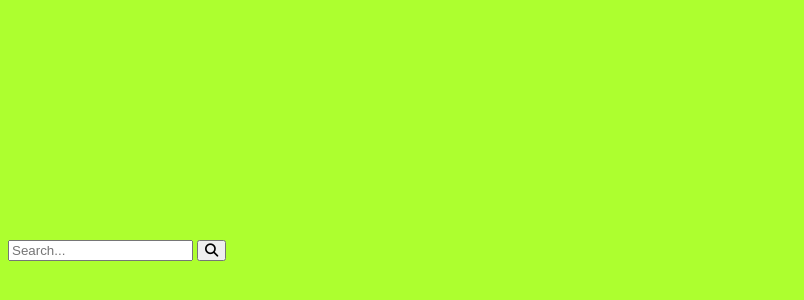
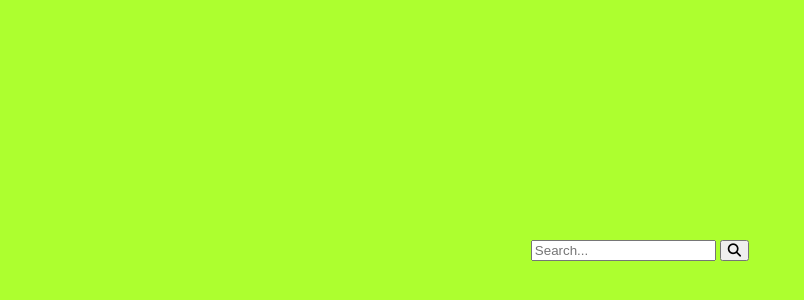
Before and after one commit to tjheinze1/website1, a plain HTML site: page search.html in a window 1280 px wide. Shown: the part 158-458 px from the top of the page, without its empty margins (0-804 px from the left). Drawn offline with Linux system fonts and the light colour scheme.

Commit message:
Thu, Mar 7, 2024, 2:55 PM -08:00

```diff
--- a/css/search.css
+++ b/css/search.css
@@ -5,5 +5,5 @@ body {
     height: 100vh;
     display: flex;
     align-items: center;
-    just
+    justify-content: center;
 }
```
